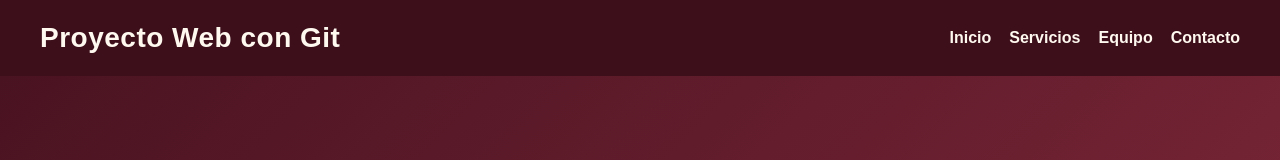
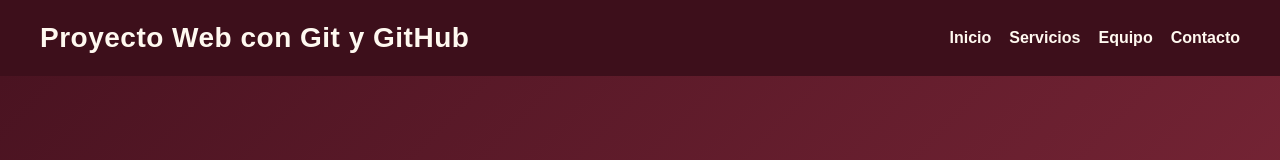
Before and after one commit to Fernanda2905/control-versiones-web, a plain HTML site: page index.html in a window 1280 px wide. Shown: the top 160 px of the page. Drawn offline with Linux system fonts and the light colour scheme.

Commit message:
Actualiza estilos de la pagina

```diff
--- a/index.html
+++ b/index.html
@@ -9,7 +9,7 @@
 <body>
 
   <header>
-    <h1>Proyecto Web con Git</h1>
+    <h1>Proyecto Web con Git y GitHub</h1>
     <nav>
       <a href="#inicio">Inicio</a>
       <a href="#servicios">Servicios</a>
```
